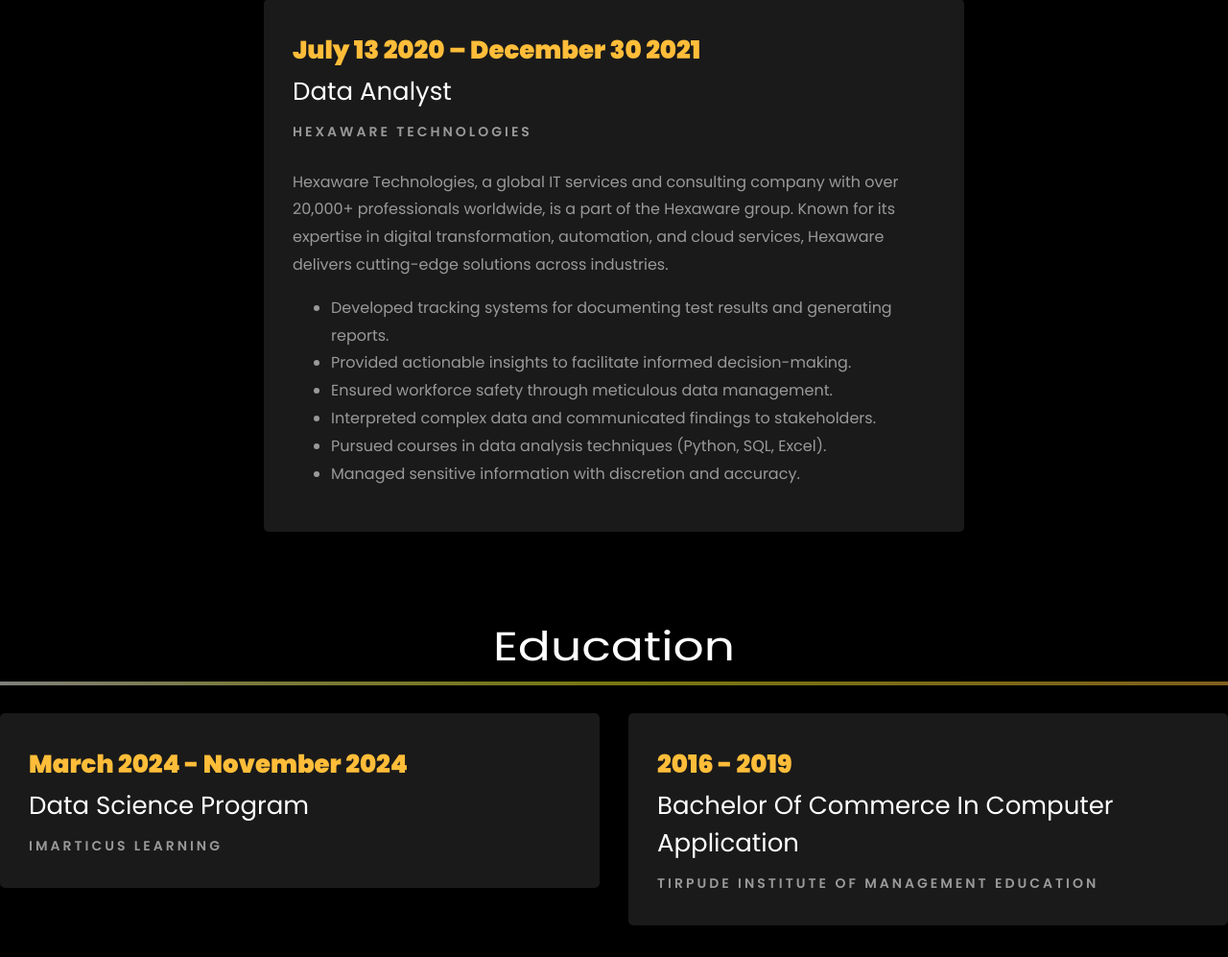
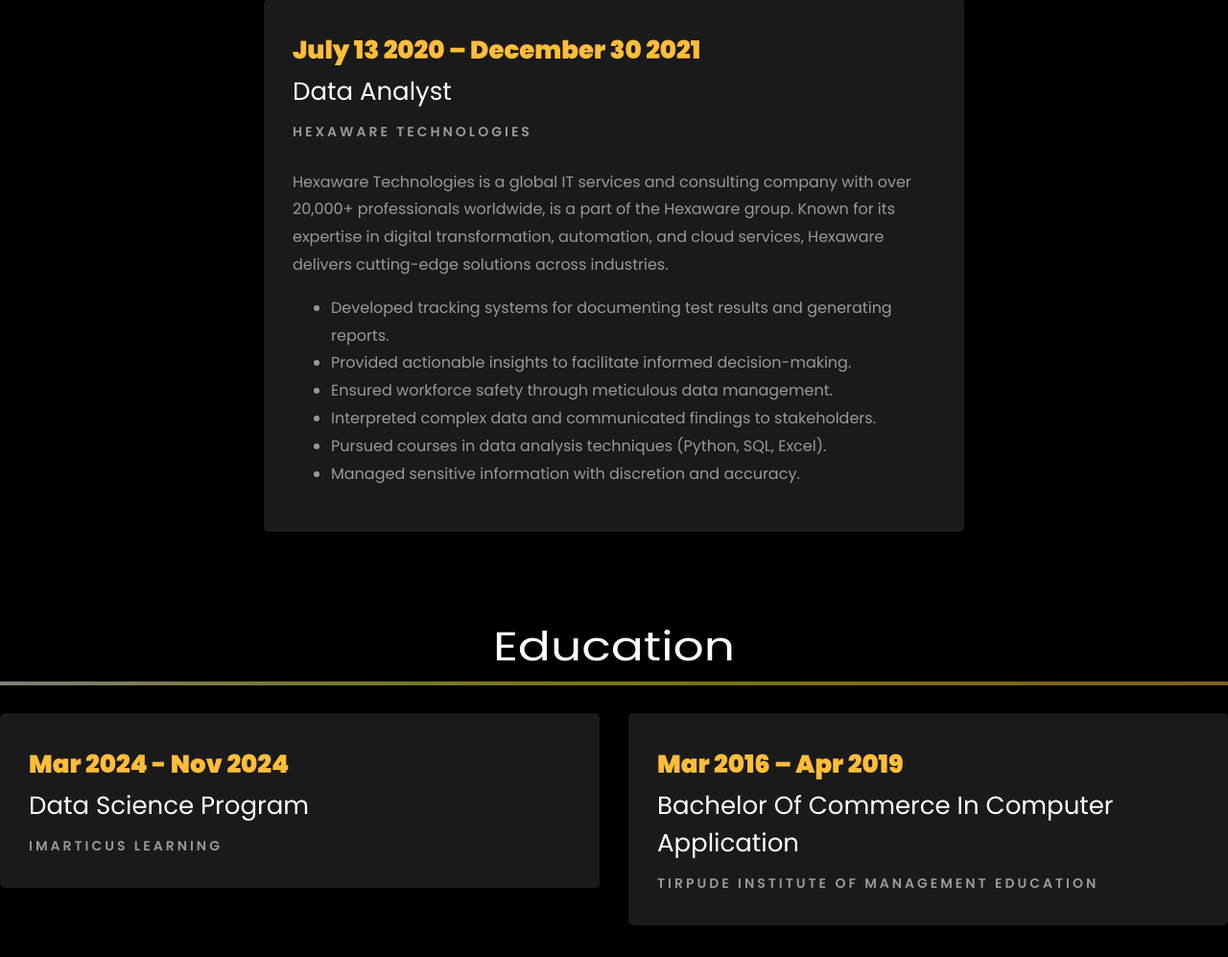
Before and after one commit to vineet-in/vineet-in.github.io, a plain HTML site: page index.html in a window 1280 px wide. Shown: the part 2049-3046 px from the top of the page at 96% size. Drawn offline with Linux system fonts and the light colour scheme; files whose address does not match are found by name.

Commit message:
Update index.html

```diff
--- a/index.html
+++ b/index.html
@@ -330,7 +330,7 @@
 						<span class="date">July 13 2020 – December 30 2021</span>
 						<h2>Data Analyst</h2>
 						<span class="position">Hexaware Technologies</span>
-						<p class="mt-4">Hexaware Technologies, a global IT services and consulting company with over 20,000+ professionals worldwide, is a part of the Hexaware group. Known for its expertise in digital transformation, automation, and cloud services, Hexaware delivers cutting-edge solutions across industries.
+						<p class="mt-4">Hexaware Technologies is a global IT services and consulting company with over 20,000+ professionals worldwide, is a part of the Hexaware group. Known for its expertise in digital transformation, automation, and cloud services, Hexaware delivers cutting-edge solutions across industries.
 							<ul>
 								<li>Developed tracking systems for documenting test results and generating reports.</li>
 								<li>Provided actionable insights to facilitate informed decision-making.</li>
@@ -364,7 +364,7 @@
 			<div class="row">
     			<div class="col-md-6">
     				<div class="resume-wrap ftco-animate">
-    					<span class="date">March 2024 - November 2024</span>
+    					<span class="date">Mar 2024 - Nov 2024</span>
     					<h2>Data Science Program</h2>
     					<span class="position">Imarticus Learning</span>
 
@@ -373,7 +373,7 @@
 
     			<div class="col-md-6">
     				<div class="resume-wrap ftco-animate">
-    					<span class="date">2016 -  2019</span>
+    					<span class="date">Mar 2016 – Apr 2019</span>
     					<h2>Bachelor Of Commerce In Computer Application</h2>
     					<span class="position">Tirpude Institute of Management Education</span>
 
@@ -383,7 +383,7 @@
 
     		<div class="row justify-content-center mt-5">
     			<div class="col-md-6 text-center ftco-animate">
-    				<p><a href="#" class="btn btn-primary py-4 px-5">Download CV</a></p>
+    				<p><a href="https://drive.google.com/file/d/1lklkIt5UHHFcRMuW1milvgOoQPcTmQb6/view?usp=drive_link" class="btn btn-primary py-4 px-5">Download CV</a></p>
     			</div>
     		</div>
     	</div>
@@ -526,7 +526,7 @@
           			<span class="icon-globe"></span>
           		</div>
           		<h3 class="mb-4">Download Resume</h3>
-	            <p><a href="#">resumelink</a></p>
+	            <p><a href="https://drive.google.com/file/d/1lklkIt5UHHFcRMuW1milvgOoQPcTmQb6/view?usp=drive_link">resumelink</a></p>
 	          </div>
           </div>
 
```
